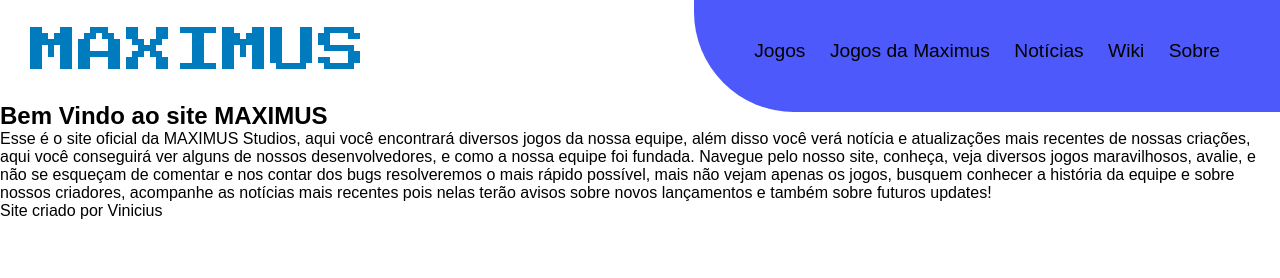
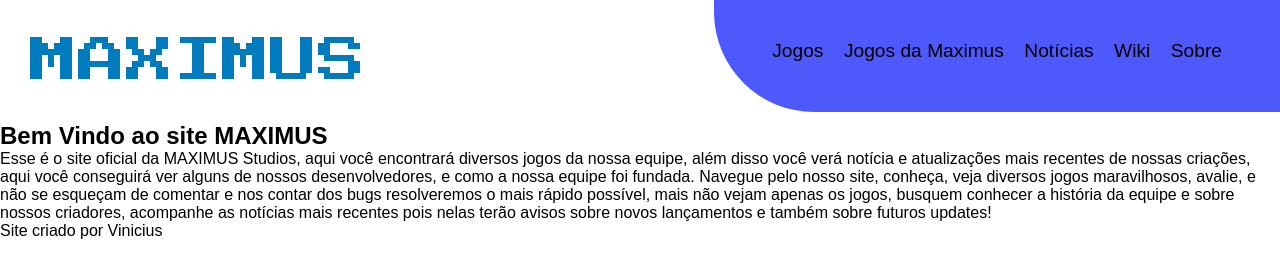
Before and after one commit to viniciussantos03/projeto-maximus, a plain HTML site: page index.html in a window 1280 px wide. Drawn offline with Linux system fonts and the light colour scheme.

Commit message:
aaaaaaaaaaaaaaaaaaaaaa

```diff
--- a/style.css
+++ b/style.css
@@ -42,8 +42,8 @@ header h1 {
 nav {
     background-color: var(--cor-02);
     padding: 50px;
-    margin: -20px;
     border-radius: 0 0 0 100px;
+    margin: -20px -20px 0 0;
 }
 
 nav a {
@@ -51,7 +51,7 @@ nav a {
     color: black;
     font-size: 1.2em;
     text-align: center;
-    margin: 10px;
+    margin: 8px;
 }
 
 nav a:hover {
```
